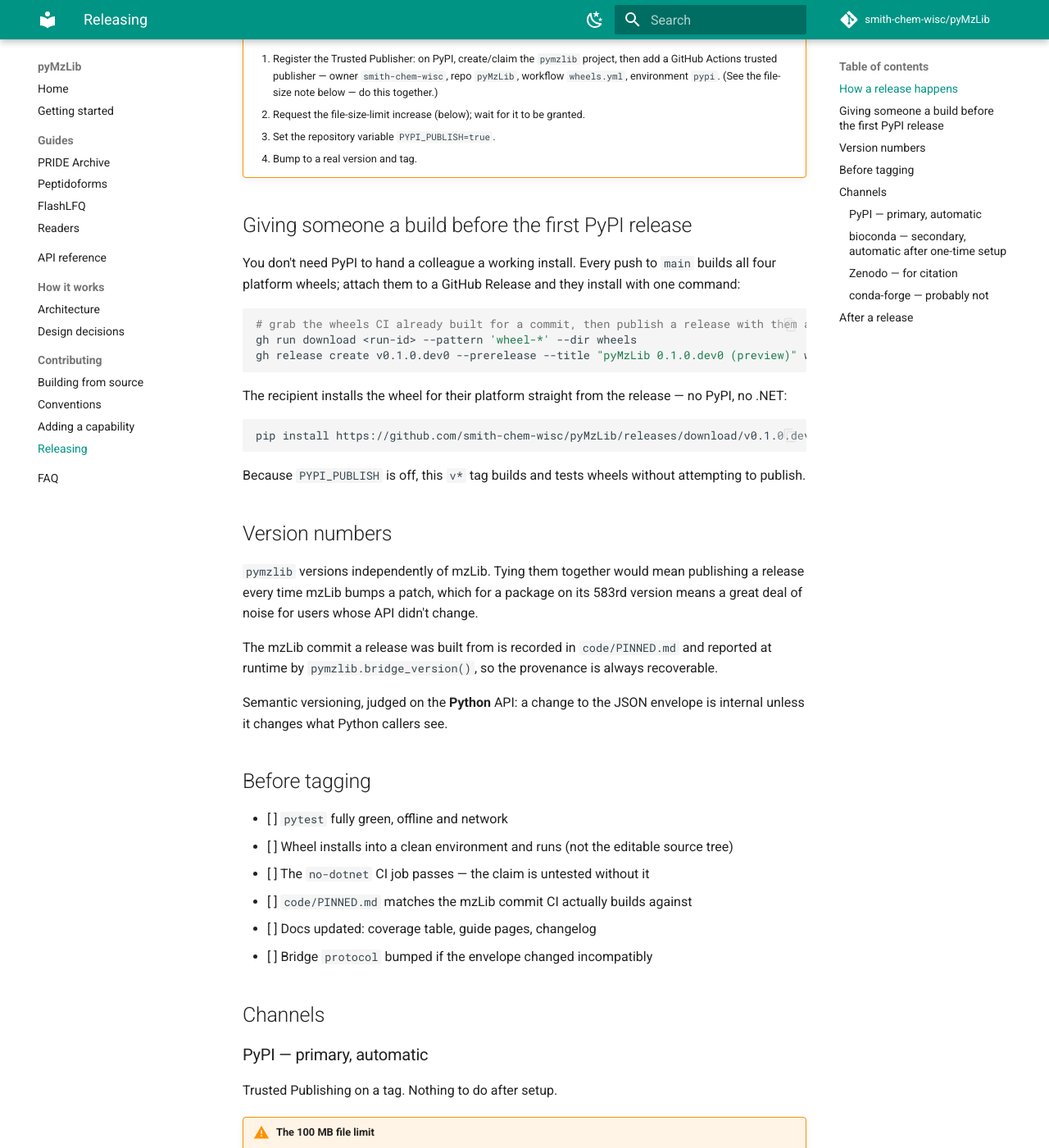
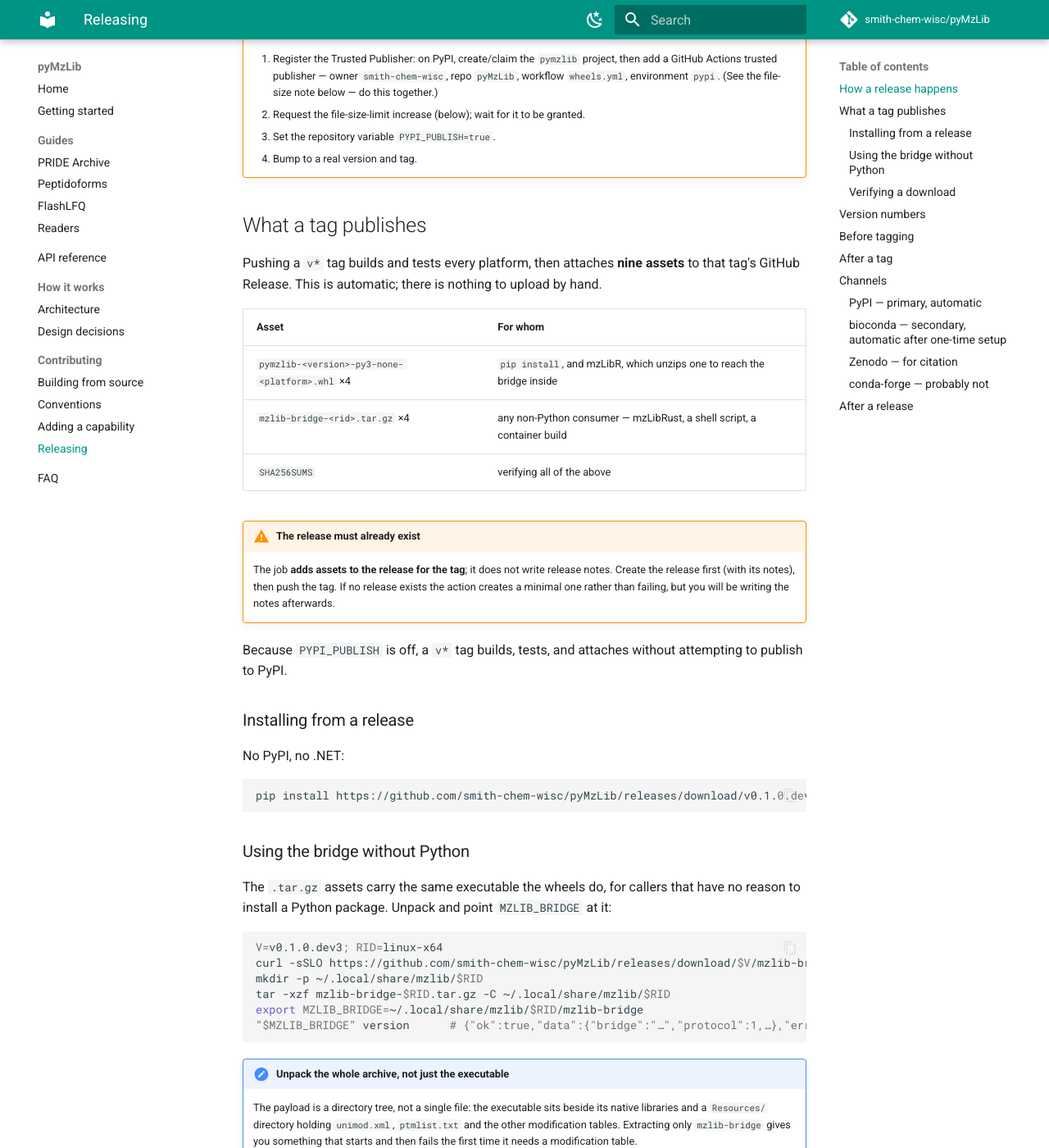
Before and after one commit to smith-chem-wisc/pyMzLib, an MkDocs documentation site: the page built from docs/contributing/releasing.md, in a window 1280 px wide and 1400 px high, scrolled down 654 px. Shown: the whole window at 82% size. Built offline with MkDocs 1.6.1 and Material for MkDocs 9.7.7, drawn with Linux system fonts in a browser that asks for light colours; comment, search, counter and statistics services are not loaded; some of the changed text lies outside the part shown.

Commit message:
ci(wheels): publish the raw bridge binaries and SHA256SUMS as release assets (#31)

````diff
--- a/docs/contributing/releasing.md
+++ b/docs/contributing/releasing.md
@@ -30,24 +30,64 @@
     3. Set the repository variable `PYPI_PUBLISH=true`.
     4. Bump to a real version and tag.
 
-## Giving someone a build before the first PyPI release
+## What a tag publishes
 
-You don't need PyPI to hand a colleague a working install. Every push to `main` builds all four
-platform wheels; attach them to a GitHub Release and they install with one command:
+Pushing a `v*` tag builds and tests every platform, then attaches **nine assets** to that tag's
+GitHub Release. This is automatic; there is nothing to upload by hand.
+
+| Asset | For whom |
+|---|---|
+| `pymzlib-<version>-py3-none-<platform>.whl` ×4 | `pip install`, and mzLibR, which unzips one to reach the bridge inside |
+| `mzlib-bridge-<rid>.tar.gz` ×4 | any non-Python consumer — mzLibRust, a shell script, a container build |
+| `SHA256SUMS` | verifying all of the above |
+
+!!! warning "The release must already exist"
+    The job **adds assets to the release for the tag**; it does not write release notes. Create the
+    release first (with its notes), then push the tag. If no release exists the action creates a
+    minimal one rather than failing, but you will be writing the notes afterwards.
+
+Because `PYPI_PUBLISH` is off, a `v*` tag builds, tests, and attaches without attempting to publish
+to PyPI.
+
+### Installing from a release
+
+No PyPI, no .NET:
 
 ```bash
-# grab the wheels CI already built for a commit, then publish a release with them attached
-gh run download <run-id> --pattern 'wheel-*' --dir wheels
-gh release create v0.1.0.dev0 --prerelease --title "pyMzLib 0.1.0.dev0 (preview)" wheels/**/*.whl
+pip install https://github.com/smith-chem-wisc/pyMzLib/releases/download/v0.1.0.dev3/<wheel-for-their-os>
 ```
 
-The recipient installs the wheel for their platform straight from the release — no PyPI, no .NET:
+### Using the bridge without Python
+
+The `.tar.gz` assets carry the same executable the wheels do, for callers that have no reason to
+install a Python package. Unpack and point `MZLIB_BRIDGE` at it:
 
 ```bash
-pip install https://github.com/smith-chem-wisc/pyMzLib/releases/download/v0.1.0.dev0/<wheel-for-their-os>
+V=v0.1.0.dev3; RID=linux-x64
+curl -sSLO https://github.com/smith-chem-wisc/pyMzLib/releases/download/$V/mzlib-bridge-$RID.tar.gz
+mkdir -p ~/.local/share/mzlib/$RID
+tar -xzf mzlib-bridge-$RID.tar.gz -C ~/.local/share/mzlib/$RID
+export MZLIB_BRIDGE=~/.local/share/mzlib/$RID/mzlib-bridge
+"$MZLIB_BRIDGE" version      # {"ok":true,"data":{"bridge":"…","protocol":1,…},"error":null}
 ```
 
-Because `PYPI_PUBLISH` is off, this `v*` tag builds and tests wheels without attempting to publish.
+!!! note "Unpack the whole archive, not just the executable"
+    The payload is a directory tree, not a single file: the executable sits beside its native
+    libraries and a `Resources/` directory holding `unimod.xml`, `ptmlist.txt` and the other
+    modification tables. Extracting only `mzlib-bridge` gives you something that starts and then
+    fails the first time it needs a modification table.
+
+    tar restores the executable bit, so there is no `chmod` step. (A zip would not reliably —
+    the wheels record mode `0755`, but several common extractors discard it.)
+
+### Verifying a download
+
+```bash
+curl -sSLO https://github.com/smith-chem-wisc/pyMzLib/releases/download/$V/SHA256SUMS
+sha256sum -c SHA256SUMS --ignore-missing
+```
+
+`--ignore-missing` checks only the files you actually downloaded rather than demanding all eight.
 
 ## Version numbers
 
@@ -69,6 +109,19 @@ unless it changes what Python callers see.
 - [ ] `code/PINNED.md` matches the mzLib commit CI actually builds against
 - [ ] Docs updated: coverage table, guide pages, changelog
 - [ ] Bridge `protocol` bumped if the envelope changed incompatibly
+- [ ] The GitHub Release for this tag **already exists, with its notes** — the workflow adds assets,
+      it does not write notes
+- [ ] The version really was bumped before tagging. `v0.1.0.dev3` was first cut with `__version__`
+      still reading `dev2`, so CI dutifully built four wheels named `dev2` and the tag had to be
+      moved. The build takes its version from the source tree, not from the tag.
+
+## After a tag
+
+- [ ] The release page lists **nine** assets: four wheels, four `mzlib-bridge-*.tar.gz`, one
+      `SHA256SUMS`. Fewer means a matrix leg failed — check the run before announcing anything.
+- [ ] `sha256sum -c SHA256SUMS --ignore-missing` passes against a wheel downloaded from the page.
+- [ ] If a binding pins these digests (mzLibR does, in `install-bridge.R`), open its bump PR now
+      rather than at the next release, while it is obvious which release the numbers came from.
 
 ## Channels
 
````
Also changed, not shown: CHANGELOG.md (+6 -0 lines), 1 other file.
